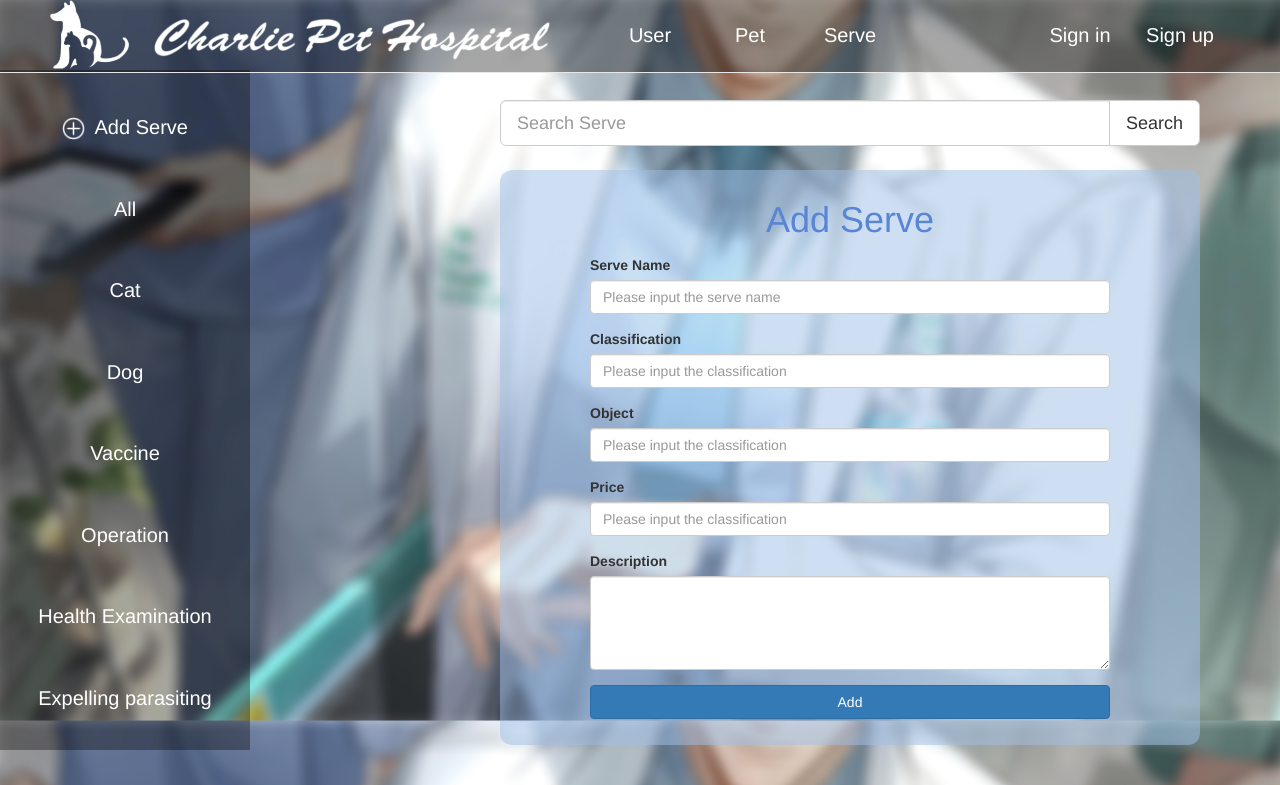
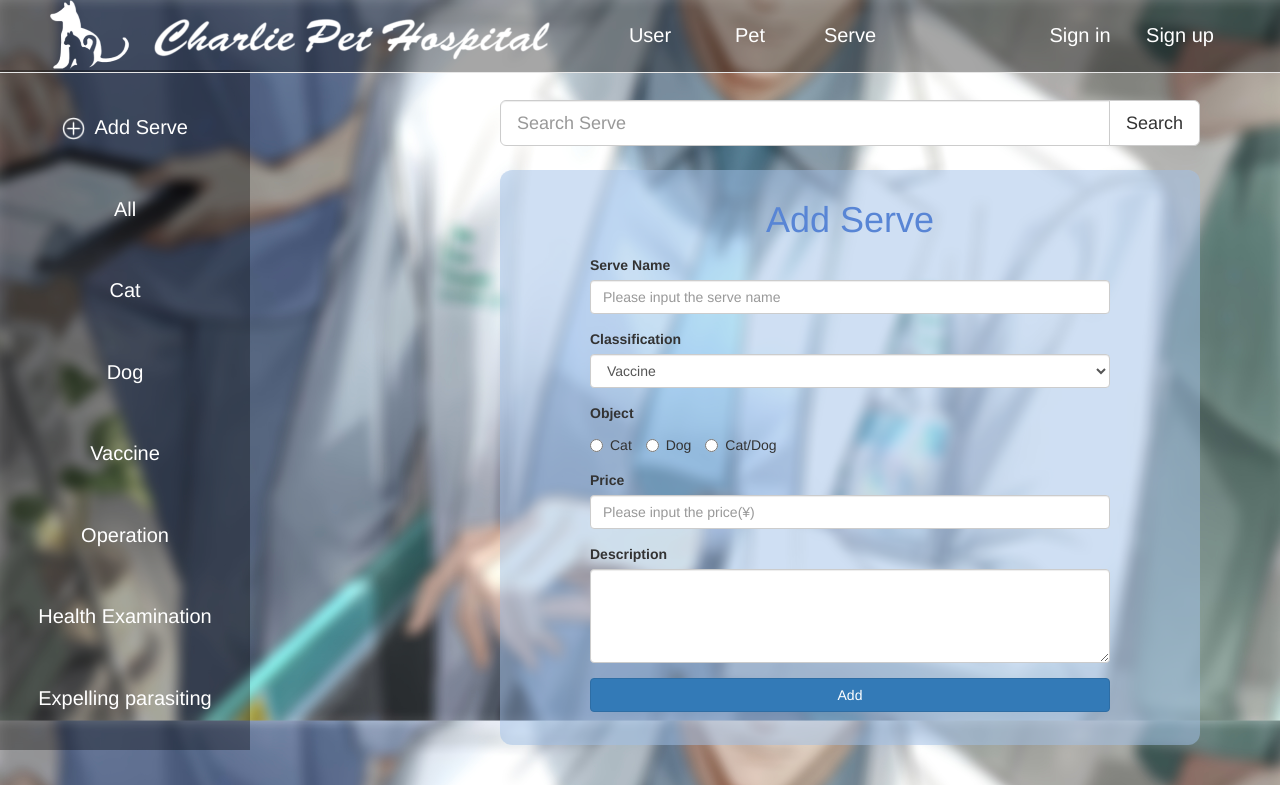
Before and after one commit to mzxtx/web-3-1-cwk2, a Flask app: page /user/adm/serve/add in a window 1280 px wide. Shown: the top 785 px of the page. Run offline with Flask 2, Linux system fonts and the light colour scheme; some libraries are stand-ins or nearby versions.

Commit message:
Implementation the add serve back-end page.

```diff
--- a/blueprints/user.py
+++ b/blueprints/user.py
@@ -1,8 +1,8 @@
 # login interface
 from flask import Blueprint, render_template, request, redirect, url_for, session, flash
 from exts import db
-from model import UserModel
-from .form import Sign_up_Form, Sign_in_Form
+from model import UserModel, ServeModel
+from .form import Sign_up_Form, Sign_in_Form, Serve_Form
 
 bp = Blueprint("user", __name__, url_prefix="/user")
 
@@ -23,8 +23,8 @@ def sign_in():
                 session['user_id'] = adm.id
                 return redirect(url_for("user.adm_user"))
             elif user and user.password == password:
-                    session['user_id'] = user.id
-                    return redirect(url_for("user.index_user"))
+                session['user_id'] = user.id
+                return redirect(url_for("user.index_user"))
             else:
                 flash("The email address and password do not match.")
                 return redirect(url_for("user.sign_in"))
@@ -50,6 +50,12 @@ def sign_up():
             db.session.commit()
             return redirect(url_for("user.sign_in"))
         else:
+            email = form.email.data
+            user_model = UserModel.query.filter_by(email=email).first()
+            if user_model:
+                flash("The email address has been registered.")
+            else:
+                flash("The message format is incorrect.")
             return redirect(url_for("user.sign_up"))
 
 
@@ -60,22 +66,44 @@ def sign_out():
     session.clear()
     return redirect(url_for('user.sign_in'))
 
+
 # user interface
 @bp.route("/index")
 def index_user():
     return render_template("index-user.html")
+
 
 # Administrator Interface
 @bp.route("/adm/user")
 def adm_user():
     return render_template("adm-user.html")
 
+
 # Administrator Interface - Serve
 @bp.route("/adm/serve")
 def adm_serve():
     return render_template("adm-serve.html")
 
-#add serve
-@bp.route("/adm/serve/add")
+
+# add serve
+@bp.route("/adm/serve/add", methods=['GET', 'POST'])
 def serve_add():
-    return render_template("add_serve.html")
+    if request.method == 'GET':
+        return render_template("add_serve.html")
+    else:
+        form = Serve_Form(request.form)
+        if form.validate():
+            servename = form.servename.data
+            classification = form.classification.data
+            obj = form.obj.data
+            price = form.price.data
+            introduction = form.introduction.data
+
+            serve = ServeModel(servename=servename, classification=classification, obj=obj, price=price,
+                               introduction=introduction)
+            db.session.add(serve)
+            db.session.commit()
+            return redirect(url_for("user.adm_serve"))
+        else:
+            flash("The message format is incorrect.")
+            return redirect(url_for("user.serve_add"))
--- a/templates/add_serve.html
+++ b/templates/add_serve.html
@@ -40,7 +40,7 @@
         <div id="in-title" class="text-center" style="position: relative; top: 30px;">
             <h1>Add Serve</h1>
         </div>
-        <form class="form-horizontal" action="#" method="post">
+        <form class="form-horizontal" action="{{ url_for("user.serve_add") }}" method="post">
             <div class="row" id="in-text" style="position: relative; top: 10px;">
                 <div class="form-group">
                     <label for="servename">Serve Name</label>
@@ -50,20 +50,31 @@
                 </div>
                 <div class="form-group">
                     <label for="classification">Classification</label>
-                    <input type="text" class="form-control" id="classification"
-                           placeholder="Please input the classification"
-                           name="classification">
+                    <select name="classification" class="form-control">
+                        <option value="Vaccine">Vaccine</option>
+                        <option value="Operation">Operation</option>
+                        <option value="Health Examination">Health Examination</option>
+                        <option value="Expelling parasiting">Expelling parasiting</option>
+                    </select>
                 </div>
                 <div class="form-group">
                     <label for="obj">Object</label>
-                    <input type="text" class="form-control" id="obj"
-                           placeholder="Please input the classification"
-                           name="obj">
+                    <div>
+                        <label class="radio-inline">
+                            <input type="radio" name="obj" id="obj-Cat" value="Cat"> Cat
+                        </label>
+                        <label class="radio-inline">
+                            <input type="radio" name="obj" id="obj-Dog" value="Dog"> Dog
+                        </label>
+                        <label class="radio-inline">
+                            <input type="radio" name="obj" id="obj-Cat/Dog" value="Cat/Dog"> Cat/Dog
+                        </label>
+                    </div>
                 </div>
                 <div class="form-group">
                     <label for="price">Price</label>
                     <input type="text" class="form-control" id="price"
-                           placeholder="Please input the classification"
+                           placeholder="Please input the price(¥)"
                            name="price">
                 </div>
                 <div class="form-group">
@@ -79,7 +90,7 @@
                         </div>
                     </div>
                 {% endfor %}
-                {#Sign in button#}
+                {#Add button#}
                 <div class="form-group">
                     <button type="submit" class="btn btn-primary btn-block">Add</button>
                 </div>
```
Also changed, not shown: blueprints/form.py (+9 -1 lines), templates/sign_up.html (+8 -0 lines).
